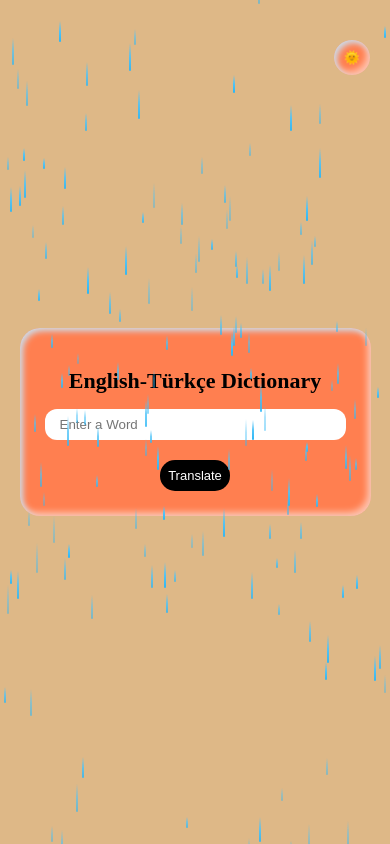
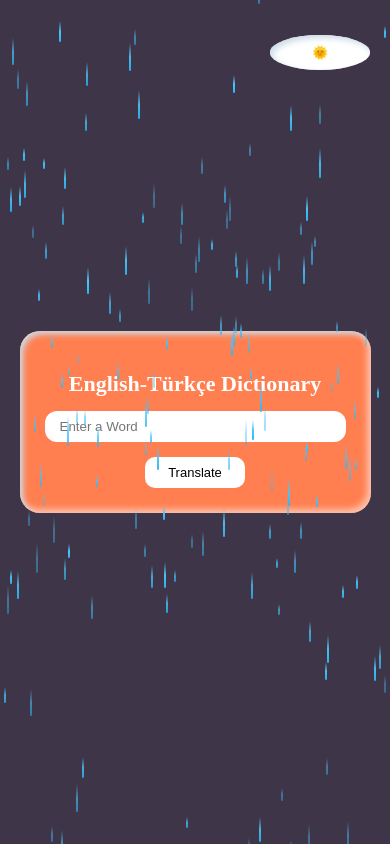
Before and after one commit to ozdemirbulent/Web_Effects, a plain HTML site: page index.html in a window 390 px wide. Both pictures are taken after a click on the button "Tema Değiştir". Drawn offline with Linux system fonts and the light colour scheme.

Commit message:
update Design

```diff
--- a/style.css
+++ b/style.css
@@ -54,13 +54,18 @@ button {
 .dark-theme {
   background-color: #121212;
   color: white;
-  transition: all 0.9s ease;
-
 }
 .light-theme {
-  background-color: burlywood;
+  background-color: rgb(63, 53, 72);
+  color: white;
+}
+.dark-theme button {
+  background-color: black;
+  color: white;
+}
+.light-theme button {
+  background-color: white;
   color: black;
-  transition: all 0.5s ease;
 }
 
 .theme-button {
@@ -89,6 +94,9 @@ button {
   button {
     padding: 8px;
     font-size: 13px;
+    border-radius: 10px;
+    margin-top: 15px;
+    width: 100px;
   }
   .translatedDiv {
     font-size: 14px;
```
Also changed, not shown: index.html (+2 -6 lines), js2.js (+0 -9 lines).
